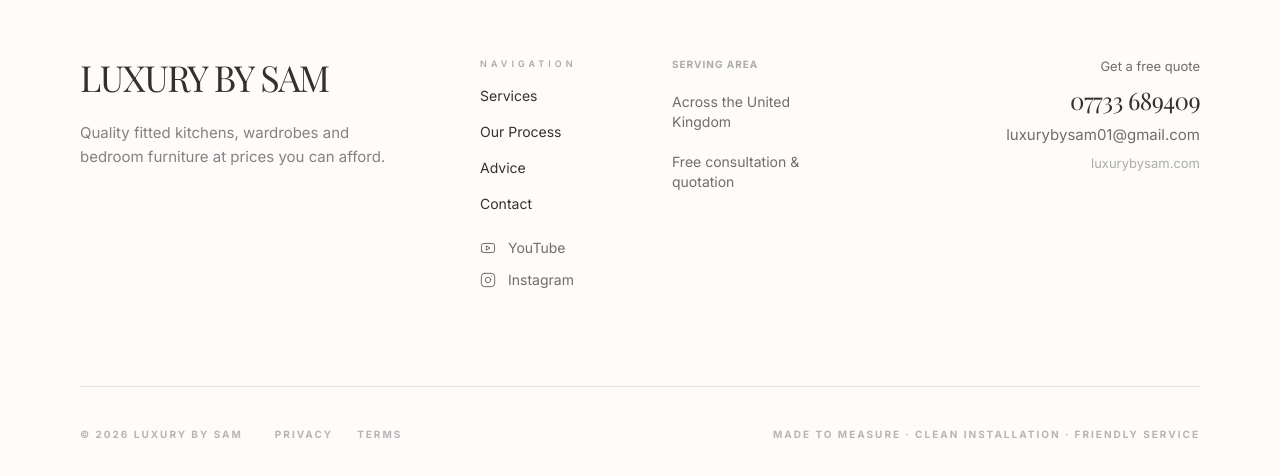
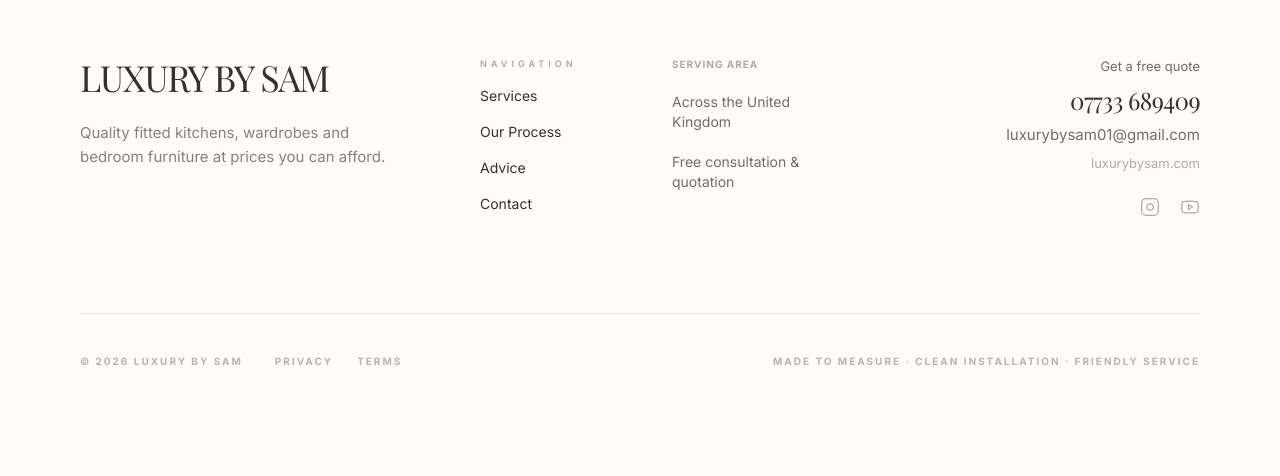
Before and after one commit to chieyine/luxury-by-sam, a Next.js app: page / in a window 1280 px wide. Shown: the part 8574-9050 px from the top of the page. Built offline with nearby package versions, Linux system fonts and the light colour scheme; no server answers; a web font is replaced by a local one.

Commit message:
Refactor Footer layout: relocate social links to Contact column

```diff
--- a/app/components/Footer.js
+++ b/app/components/Footer.js
@@ -29,16 +29,6 @@ export default function Footer() {
                 {item.label}
               </Link>
             ))}
-            <div className="pt-2 space-y-3">
-              <a href="https://www.youtube.com/@sams_kitchen_bedrooms" target="_blank" rel="noopener noreferrer" className="flex items-center gap-3 text-sm text-foreground/70 hover:text-foreground hover:translate-x-2 transition-all duration-300">
-                <Youtube size={16} strokeWidth={1.5} />
-                YouTube
-              </a>
-              <a href="https://www.instagram.com/samskitchenandbedroom" target="_blank" rel="noopener noreferrer" className="flex items-center gap-3 text-sm text-foreground/70 hover:text-foreground hover:translate-x-2 transition-all duration-300">
-                <Instagram size={16} strokeWidth={1.5} />
-                Instagram
-              </a>
-            </div>
           </div>
           <div className="space-y-5">
             <p className="text-[10px] uppercase tracking-widest text-foreground/40 font-bold">Serving area</p>
@@ -52,6 +42,14 @@ export default function Footer() {
           <a href="tel:+447733689409" className="block text-xl md:text-2xl font-serif tracking-tight text-foreground hover:text-accent transition-colors">07733 689409</a>
           <a href="mailto:luxurybysam01@gmail.com" className="block text-[15px] text-foreground/70 hover:text-accent transition-colors">luxurybysam01@gmail.com</a>
           <p className="text-[13px] text-foreground/40">luxurybysam.com</p>
+          <div className="flex md:justify-end gap-5 pt-4">
+            <a href="https://www.instagram.com/samskitchenandbedroom" aria-label="Instagram" target="_blank" rel="noopener noreferrer" className="text-foreground/40 hover:text-foreground hover:scale-110 transition-all duration-300">
+              <Instagram size={20} strokeWidth={1.5} />
+            </a>
+            <a href="https://www.youtube.com/@sams_kitchen_bedrooms" aria-label="YouTube" target="_blank" rel="noopener noreferrer" className="text-foreground/40 hover:text-foreground hover:scale-110 transition-all duration-300">
+              <Youtube size={20} strokeWidth={1.5} />
+            </a>
+          </div>
         </div>
       </div>
 
```
